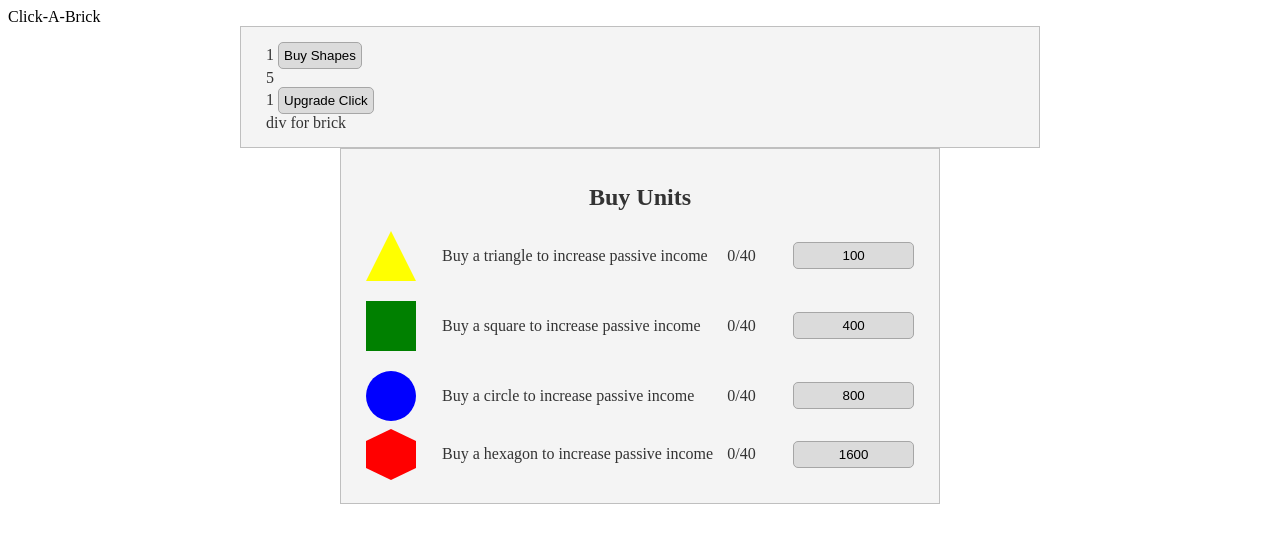
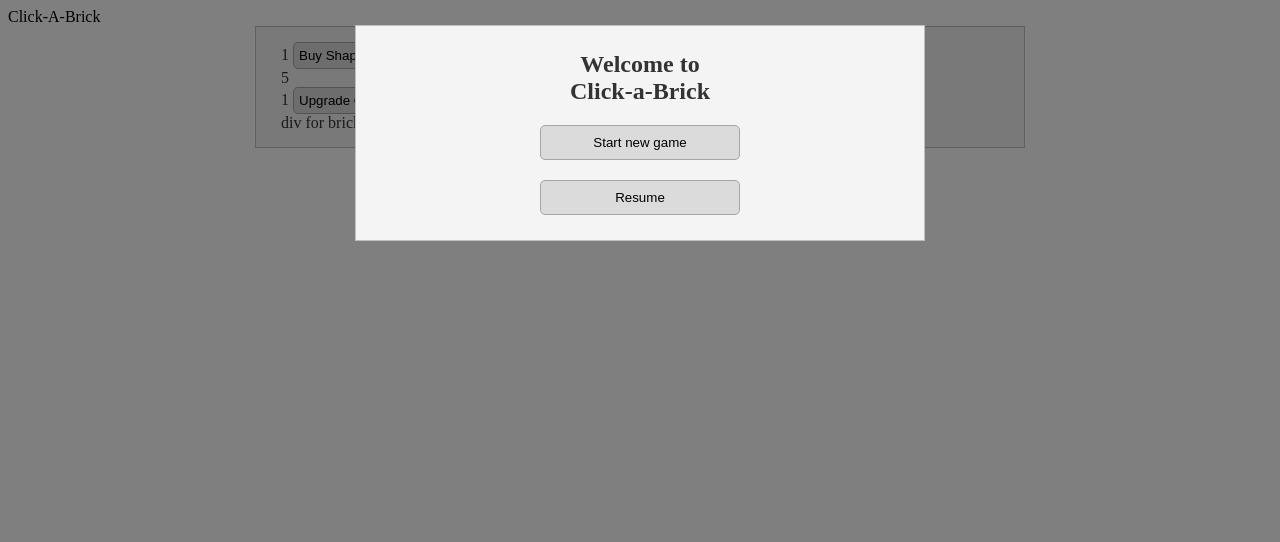
Before and after one commit to nodatall/rambunctious-economy-clicker, a website built with webpack: page index.html in a window 1280 px wide. Built offline with nearby package versions, Linux system fonts and the light colour scheme.

Commit message:
added introdiv and more divcontroller functionality

```diff
--- a/index.html
+++ b/index.html
@@ -35,9 +35,17 @@
         </div>
   </div>
 
+  <div id="introScreen" class="container">
+    <div class="content">
+      <h2>Welcome to<br>Click-a-Brick</h2>
+      <button id="newGame">Start new game</button>
+      <button id="resumeGame">Resume</button>
+    </div>
+  </div>
   <div id="buyArea" class="container">
         <div class="content">
-          <h2>Buy Units</h2>
+          <h2>Buy Shapes</h2>
+          <div class="closeX" id="closeBuy">&#10060;</div>
           <div class="buyRow">
             <div class="shapeIcon" >
               <div id="triangleIcon"></div>
--- a/src/scss/_buy.scss
+++ b/src/scss/_buy.scss
@@ -2,7 +2,13 @@
   max-width: 600px;
   z-index: 2;
   top: 0;
-  margin: 0 auto;
+  bottom:0;
+  right: 0;
+  left: 0;
+  position: absolute;
+  margin: 25px auto 0px;
+  display:none;
+  height:357px;
 }
 
 .buyRow {
@@ -14,18 +20,22 @@
   align-self: center;
   flex:1 1 20%;
 }
+
 .shapeIcon {
   flex:1 1 10%;
 }
+
 .shapeDescription {
   flex: 1 1 50%;
   align-self: center;
   padding-left:10px;
 }
+
 .shapeCount {
   flex:1 1 10%;
   align-self: center;
 }
+
 #triangleIcon  {
 	width: 0;
 	height: 0;
@@ -55,6 +65,7 @@
 	background: red;
 	position: relative;
 }
+
 #hexagonIcon:before {
 	content: "";
 	position: absolute;
@@ -66,6 +77,7 @@
 	border-right: 25px solid transparent;
 	border-bottom: 12px solid red;
 }
+
 #hexagonIcon:after {
 	content: "";
 	position: absolute;
--- a/src/scss/_global.scss
+++ b/src/scss/_global.scss
@@ -17,20 +17,35 @@ button:hover {
 
 h2 {
   text-align: center;
+  margin: 10px 0px;
 }
 
 .container {
-  background: $bgColor;
-  color: #333;
   position:relative;
   overflow:hidden;
+  margin:0 auto;
   max-width: 800px;
-  margin:0 auto;
 }
 .content{
+  background: $bgColor;
+  color: $textColor;
   border: 1px solid $border;
   padding:15px 25px;
-  z-index: 5;
+  position:relative;
+  margin:0 15px;
+}
+
+#closeBuy {
+  right: 12px;
+  top: 6px;
+}
+
+.closeX {
+ position: absolute;
+}
+
+.closeX:hover {
+  cursor:pointer;
 }
 
 #dimmer {
@@ -39,6 +54,10 @@ h2 {
   height:100%;
   position:absolute;
   top:0;
+  left:0;
+  right:0;
   opacity: .5;
-  display:none;
 }
+#dimmer:hover {
+  cursor:pointer;
+}
--- /dev/null
+++ b/src/scss/_intro.scss
@@ -0,0 +1,22 @@
+#introScreen .content {
+  display:flex;
+  justify-content: center;
+  flex-direction: column;
+}
+
+#introScreen button {
+  margin:10px auto;
+  min-width:200px;
+  height:35px;
+}
+
+#introScreen {
+  max-width: 600px;
+  z-index: 2;
+  top: 0;
+  bottom:0;
+  right: 0;
+  left: 0;
+  position: absolute;
+  margin: 25px auto 0px;
+}
--- a/src/scss/_utilities.scss
+++ b/src/scss/_utilities.scss
@@ -1,2 +1,3 @@
 $bgColor: #f4f4f4;
 $border: #bfbfbf;
+$textColor: #333;
--- a/src/scss/main.scss
+++ b/src/scss/main.scss
@@ -1,3 +1,4 @@
 @import 'utilities';
 @import 'global';
 @import 'buy';
+@import 'intro';
```
Also changed, not shown: src/js/divController.js (+23 -5 lines).
